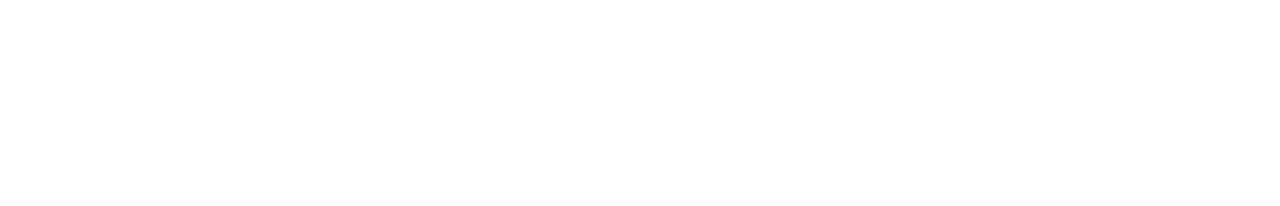
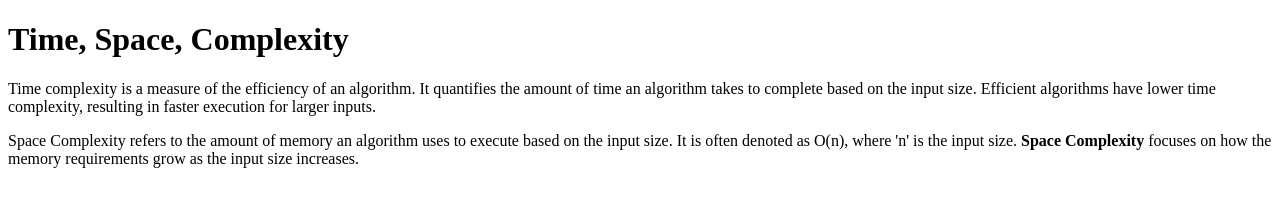
Before and after one commit to acciojob/time-and-space-complexity-rajput20012003, a website: page main.html in a window 1280 px wide. Drawn offline with Linux system fonts and the light colour scheme.

Commit message:
created a submission

```diff
--- a/main.html
+++ b/main.html
@@ -1,15 +1,20 @@
 <!DOCTYPE html>
-
 <html>
 
 <head>
-	<link rel="stylesheet" href="styles.css">
+    <link rel="stylesheet" href="styles.css">
 </head>
 
 <body>
-	<!-- the entire body must be written by student -->
+
+    <h1>Time, Space, Complexity</h1>
+
+    <p>Time complexity is a measure of the efficiency of an algorithm. It quantifies the amount of time an algorithm takes to complete based on the input size. Efficient algorithms have lower time complexity, resulting in faster execution for larger inputs.</p>
+
+    <p>Space Complexity refers to the amount of memory an algorithm uses to execute based on the input size. It is often denoted as O(n), where 'n' is the input size. <b>Space Complexity</b> focuses on how the memory requirements grow as the input size increases.</p>
+
     <script type="text/javascript" src="./script.js">
-</script>
+    </script>
 
 </body>
 
```
